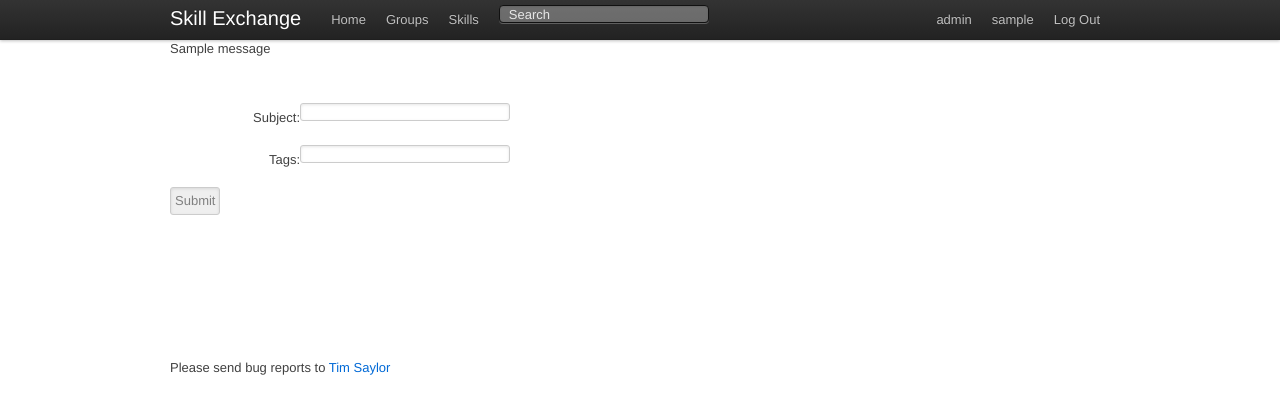
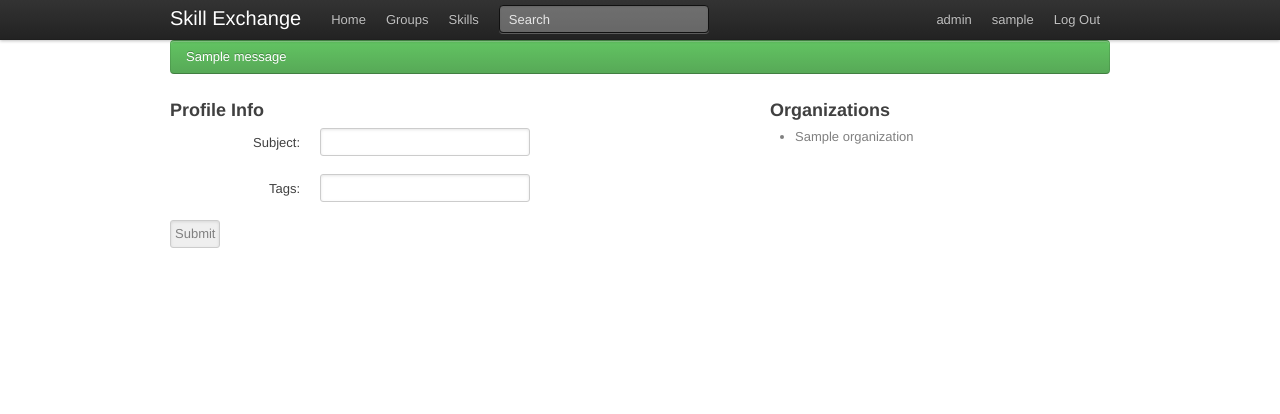
Before and after one commit to tsaylor/Maker-Network, a Django app: template templates/general/userprofile_form.html in a window 1280 px wide. Shown: the top 414 px of the page. Run offline with Django 3.2, Linux system fonts and the light colour scheme; a user stored in the database is signed in; tables that the repository leaves empty hold one stand-in row (values such as "Sample post"); the template is opened without the code that fills it: values that come from a table or form of the project are taken from there, most other values are stand-ins (such as "Sample title", 1, 10 or a date in 2020); one stand-in notice (Sample message) is shown; parts of the project's set-up code (start-up, migrations or seed data) failed here and were passed over.

Commit message:
Redid the frontend with twitter bootstrap

```diff
--- a/general/skill_urls.py
+++ b/general/skill_urls.py
@@ -4,4 +4,6 @@ from general.models import Skill
 urlpatterns = patterns('',
     url(r'^$', 'django.views.generic.list_detail.object_list', name='skill_list', kwargs={'queryset':Skill.objects.all()}),
     url(r'^(?P<object_id>[0-9]+)/$', 'django.views.generic.list_detail.object_detail', name='skill_detail', kwargs={'queryset':Skill.objects.all(), 'template_object_name':'skill'}),
+    url(r'^(?P<object_id>[0-9]+)/add$', 'general.views.add_skill', name='skill_add'),
+    url(r'^(?P<object_id>[0-9]+)/remove$', 'general.views.remove_skill', name='skill_remove'),
 )
--- /dev/null
+++ b/media/css/bootstrap-fix.css
@@ -0,0 +1,3 @@
+input,textarea,select,.uneditable-input {
+    height: 28px;
+}
--- a/templates/base.html
+++ b/templates/base.html
@@ -1,7 +1,7 @@
 <html>
 <head>
     <link rel="stylesheet" href="{{MEDIA_URL}}css/bootstrap.min.css" type="text/css" media="all" />
-    <!--link rel="stylesheet" href="{{MEDIA_URL}}css/base.css" type="text/css" media="all" /-->
+    <link rel="stylesheet" href="{{MEDIA_URL}}css/bootstrap-fix.css" type="text/css" media="all" />
     <style type="text/css" media="screen">
         {% block extrastyle %}
         {% endblock extrastyle %}
@@ -38,24 +38,13 @@
     </div>
     <div class="container">
         {% if messages %}
-        <div class="messages">
             {% for message in messages %}
-            <p{% if message.tags %} class="{{ message.tags }}"{% endif %}>{{ message }}</p>
+        <div class="alert-message success">{{ message }}</div>
             {% endfor %}
-        </div>
         {% endif %}
-        <br><br>
         {% block content %}
         I'm the base template
         {% endblock content %}
-        <br style="clear: both;">
-        <br>
-        <br>
-        <br>
-        <br>
-        <br>
-        <br>
-        <p>Please send bug reports to <a href="mailto:tim.saylor@gmail.com">Tim Saylor</a></p>
     </div>
 </body>
 </html>
--- a/templates/general/generic_form.html
+++ b/templates/general/generic_form.html
@@ -2,8 +2,10 @@
     {% for field in form %}
     <div class="clearfix">
         {{ field.errors }}
-        {{ field.label_tag }} {{ field }}
-        {% if field.help_text %}<p>{{field.help_text}}</p>{% endif %}
+        {{ field.label_tag }}
+        <div class="input">{{ field }}
+        {% if field.help_text %}<span class="help-inline">{{field.help_text}}</span>{% endif %}
+        </div>
     </div>
     {% endfor %}
     <p><input type="submit" value="Submit" /></p>
--- a/templates/general/search_results.html
+++ b/templates/general/search_results.html
@@ -3,17 +3,13 @@
 {% block content %}
 <h2>Searched for '{{q}}'</h2>
 
-<dl class='list'>
 {% for name, objects in results %}
-    <dt>{{name}}</dt>
-    <dd>
+<h3>{{name}}</h3>
     <ul>
         {% for object in objects %}
         <a href="{{ object.get_absolute_url }}">{{ object }}</a>
         {% comment %} nice way to do it, but not now {% include object.item_template %} {% endcomment %}
         {% endfor %}
     </ul>
-    </dd>
 {% endfor %}
-</dl>
 {% endblock %}
--- a/templates/general/userprofile_form.html
+++ b/templates/general/userprofile_form.html
@@ -3,5 +3,28 @@
 {% if user.get_profile.image %}
 <img src="{{ MEDIA_URL }}{{ user.get_profile.image }}">
 {% endif %}
+<div class="row">
+<div class="span10">
+<h3>Profile Info</h3>
 {% include "general/generic_form.html" %}
+</div>
+<div class="span6">
+{% if user.get_profile.skills.all %}
+<h3>Skills</h3>
+<ul>
+    {% for skill in user.get_profile.skills.all %}
+    <li>{{ skill.title }}</li>
+    {% endfor %}
+</ul>
+{% endif %}
+{% if user.organizations.all %}
+<h3>Organizations</h3>
+<ul>
+    {% for org in user.organizations.all %}
+    <li>{{ org.name }}</li>
+    {% endfor %}
+</ul>
+{% endif %}
+</div>
+</div>
 {% endblock content %}
```
Also changed, not shown: general/views.py (+23 -2 lines), templates/general/organization_detail.html (+9 -3 lines), templates/general/skill_detail.html (+13 -2 lines). Lines whose indentation alone changed are shown as unchanged.
